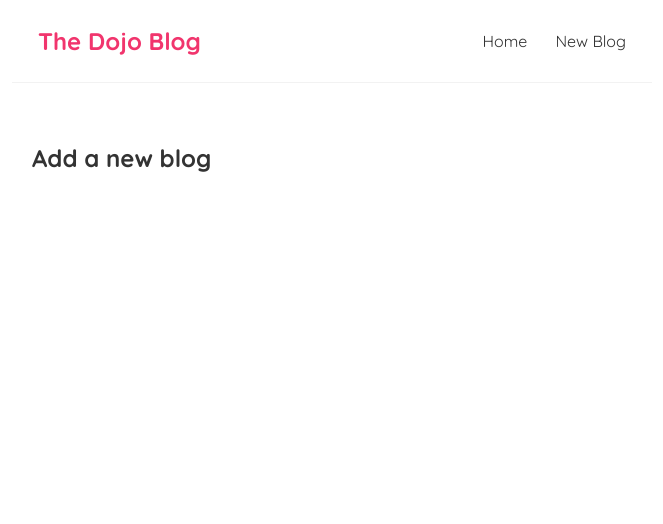
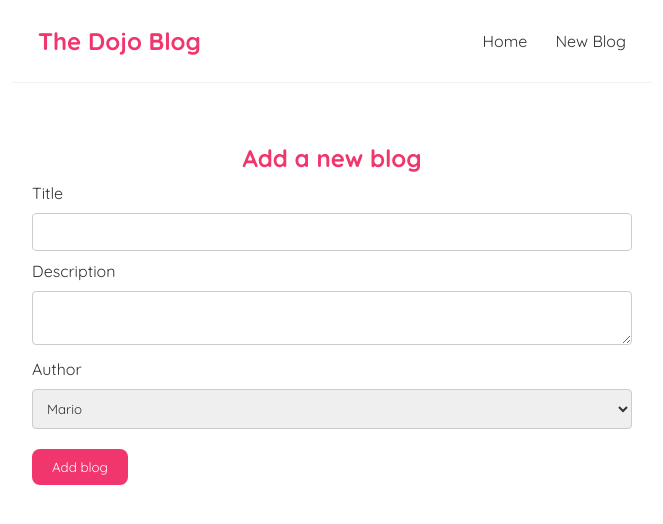
Before and after one commit to VisheshSingh/ninjadojo, a React (Create React App) app: page /create in a window 1280 px wide. Shown: the top 524 px of the page, without its empty margins (308-971 px from the left). Built offline with nearby package versions, Linux system fonts and the light colour scheme.

Commit message:
controlled inputs

```diff
--- a/src/components/Create.js
+++ b/src/components/Create.js
@@ -1,9 +1,41 @@
-import React from 'react';
+import React, { useState } from 'react';
 
 const Create = () => {
+  const [title, setTitle] = useState('');
+  const [description, setDescription] = useState('');
+  const [author, setAuthor] = useState('mario');
+
+  const handleSubmit = (e) => {
+    e.preventDefault();
+    console.log(title, description, author);
+    setTitle('');
+    setDescription('');
+    setAuthor('mario');
+  };
+
   return (
     <div className='create'>
       <h2>Add a new blog</h2>
+      <form onSubmit={handleSubmit}>
+        <label>Title</label>
+        <input
+          type='text'
+          value={title}
+          onChange={(e) => setTitle(e.target.value)}
+        />
+        <label>Description</label>
+        <textarea
+          required
+          value={description}
+          onChange={(e) => setDescription(e.target.value)}
+        ></textarea>
+        <label>Author</label>
+        <select value={author} onChange={(e) => setAuthor(e.target.value)}>
+          <option value='mario'>Mario</option>
+          <option value='luigi'>Luigi</option>
+        </select>
+        <button>Add blog</button>
+      </form>
     </div>
   );
 };
--- a/src/index.css
+++ b/src/index.css
@@ -66,3 +66,37 @@
 .blog-details div {
   margin: 20px 0;
 }
+
+form label {
+  display: block;
+  margin: 10px auto;
+}
+
+.create h2 {
+  color: #f1356d;
+  text-align: center;
+}
+
+.create input,
+.create textarea,
+.create select {
+  box-sizing: border-box;
+  width: 100%;
+  border-radius: 4px;
+  padding: 10px;
+  border: 1px solid #ccc;
+}
+
+.create button {
+  margin: 20px auto;
+  background-color: #f1356d;
+  color: #fff;
+  border-radius: 8px;
+  padding: 10px 20px;
+  border: none;
+  cursor: pointer;
+}
+
+.create button:hover {
+  opacity: 0.7;
+}
```
Also changed, not shown: 1 other file (tests, documents, lock files or other folders).
